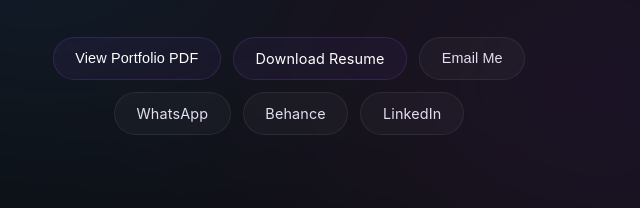
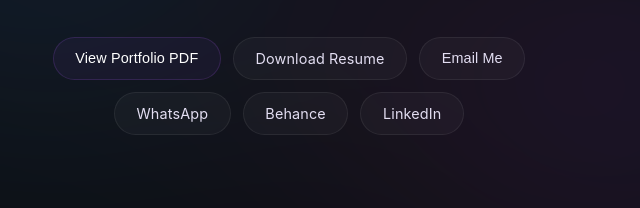
Before and after one commit to Vysakhs98/Portfolio, a plain HTML site: page index.html in a window 1280 px wide. Shown: the part 408-616 px from the top of the page, 351-991 px from the left. Drawn offline with Linux system fonts and the light colour scheme.

Commit message:
Update index.html

```diff
--- a/index.html
+++ b/index.html
@@ -444,10 +444,12 @@
         <p class="reveal-item delay-1">I am currently restructuring my portfolio website to introduce a completely elevated creative experience. I'll be back soon.<br>And in the meantime, let's connect.</p>
 
         <div class="links-container reveal-item delay-2">
-            <!-- NEW: View Portfolio PDF Button added here with the resume-btn highlight class -->
+            <!-- View Portfolio Button (Highlighted) -->
             <button class="btn resume-btn" id="view-portfolio-btn">View Portfolio PDF</button>
-            <!-- Inline download link routing directly to your local file path assets -->
-            <a href="Vysakh_S_Product_Designer_Resume_2026.pdf" download="Vysakh_S_Product_Designer_Resume_2026.pdf" class="btn resume-btn">Download Resume</a>
+
+            <!-- Download Resume Button (Not Highlighted) -->
+            <a href="Vysakh_S_Product_Designer_Resume_2026.pdf" download="Vysakh_S_Product_Designer_Resume_2026.pdf" class="btn">Download Resume</a>
+
             <button class="btn" id="email-btn" data-email="vysakh.official98@gmail.com">Email Me</button>
             <a href="https://wa.me/917022017654" target="_blank" rel="noopener" class="btn">WhatsApp</a>
             <a href="https://www.behance.net/Vysakh_98" target="_blank" rel="noopener" class="btn">Behance</a>
@@ -465,7 +467,7 @@
         </div>
     </footer>
 
-    <!-- NEW: PDF Viewer Modal -->
+    <!-- PDF Viewer Modal -->
     <div id="pdf-modal">
         <div class="pdf-container">
             <div class="pdf-header">
@@ -520,7 +522,7 @@
             });
         });
 
-        // --- NEW: PDF Modal Logic ---
+        // --- PDF Modal Logic ---
         const viewPortfolioBtn = document.getElementById('view-portfolio-btn');
         const pdfModal = document.getElementById('pdf-modal');
         const closePdfBtn = document.getElementById('close-pdf');
```
